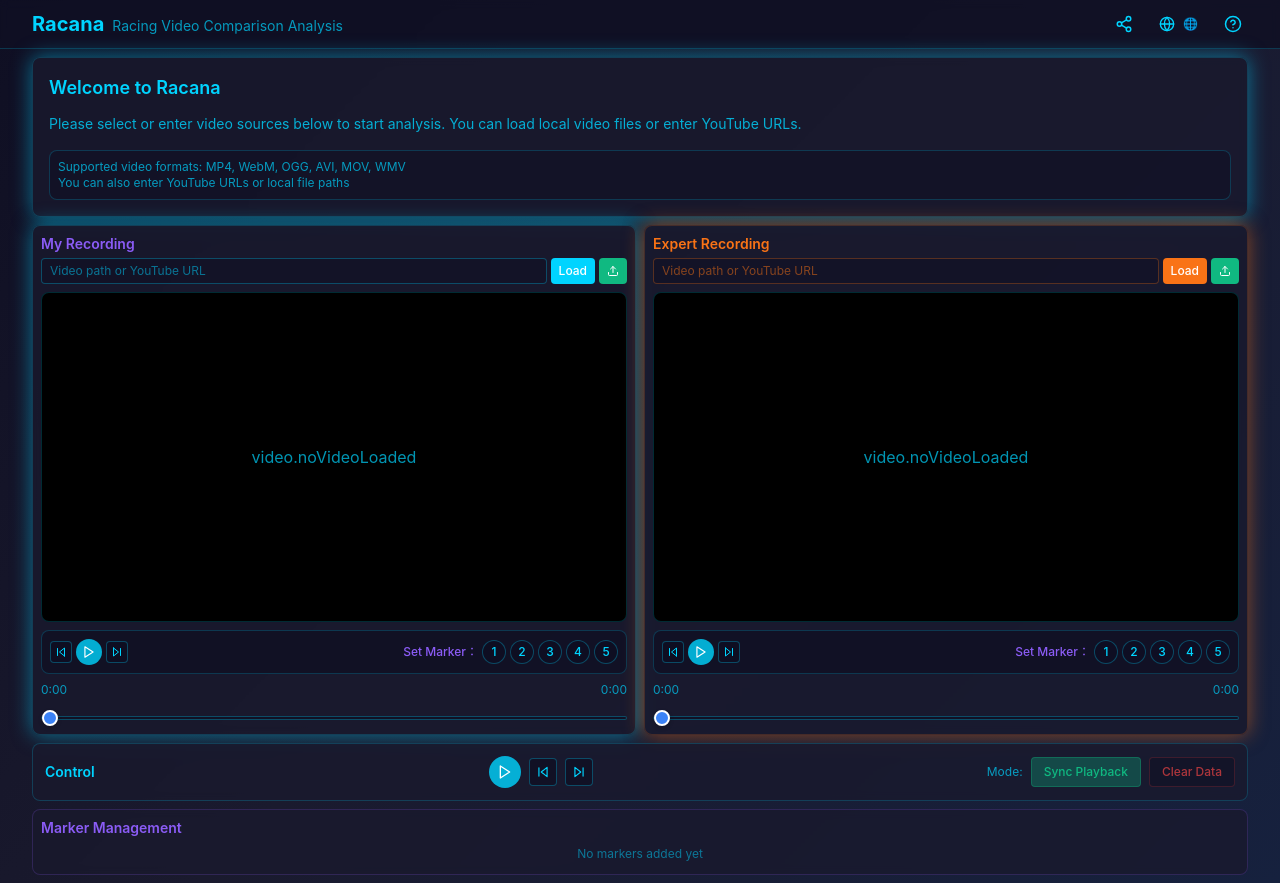
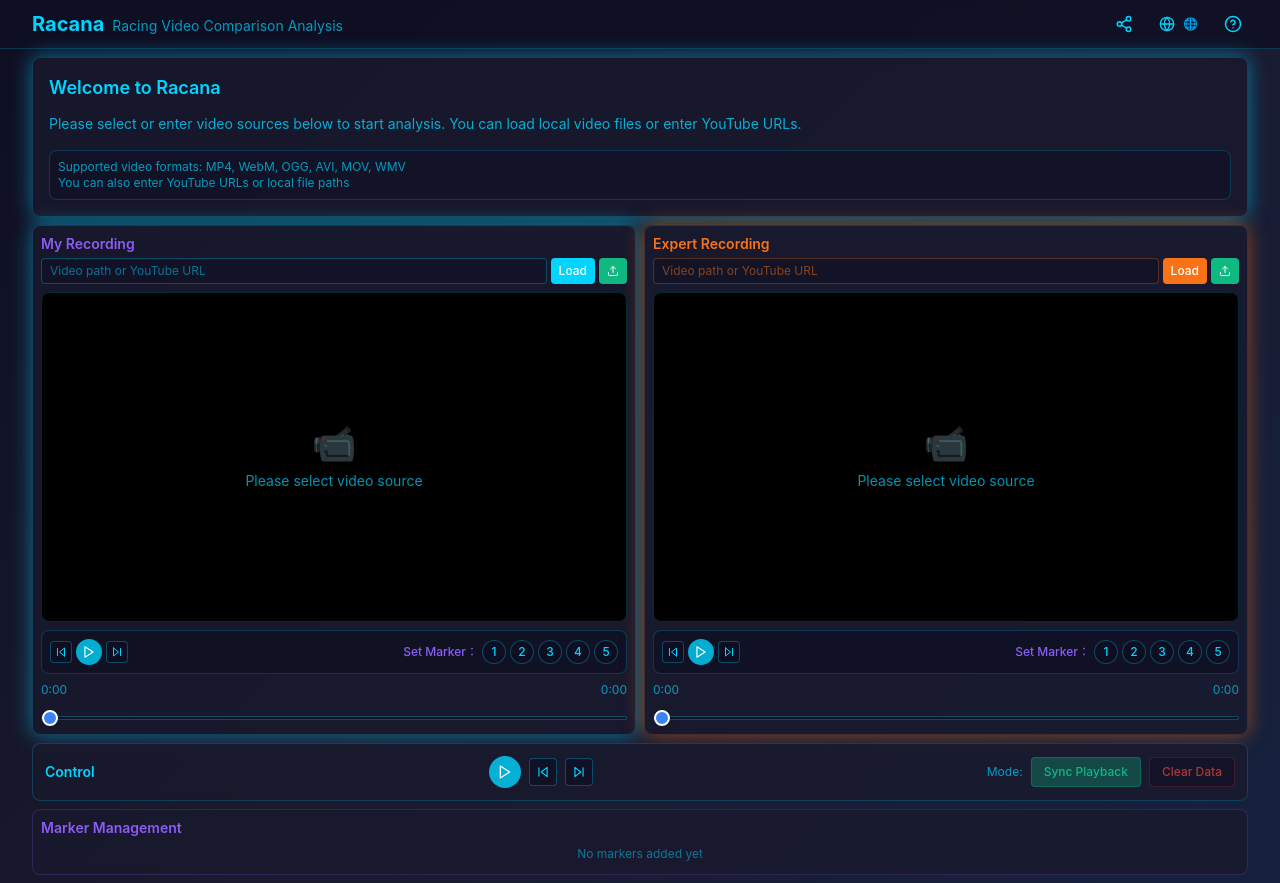
Before and after one commit to WeiTang114/Racana, a React (Vite) app: page / in a window 1280 px wide. Built offline with nearby package versions, Linux system fonts and the light colour scheme.

Commit message:
優化預設影片畫面
顯示 "請選擇影片來源"

```diff
--- a/src/components/VideoPlayer.tsx
+++ b/src/components/VideoPlayer.tsx
@@ -175,7 +175,10 @@ const VideoPlayer = forwardRef<VideoPlayerHandle, VideoPlayerProps>(({
           />
         ) : (
           <div className="flex items-center justify-center w-full h-full text-cyber-blue/70">
-            {t('video.noVideoLoaded')}
+            <div className="text-center">
+              <div className="text-cyber-blue/50 text-4xl mb-2">📹</div>
+              <p className="text-sm">{t('video.pleaseSelectVideoSource')}</p>
+            </div>
           </div>
         )}
       </div>
```
